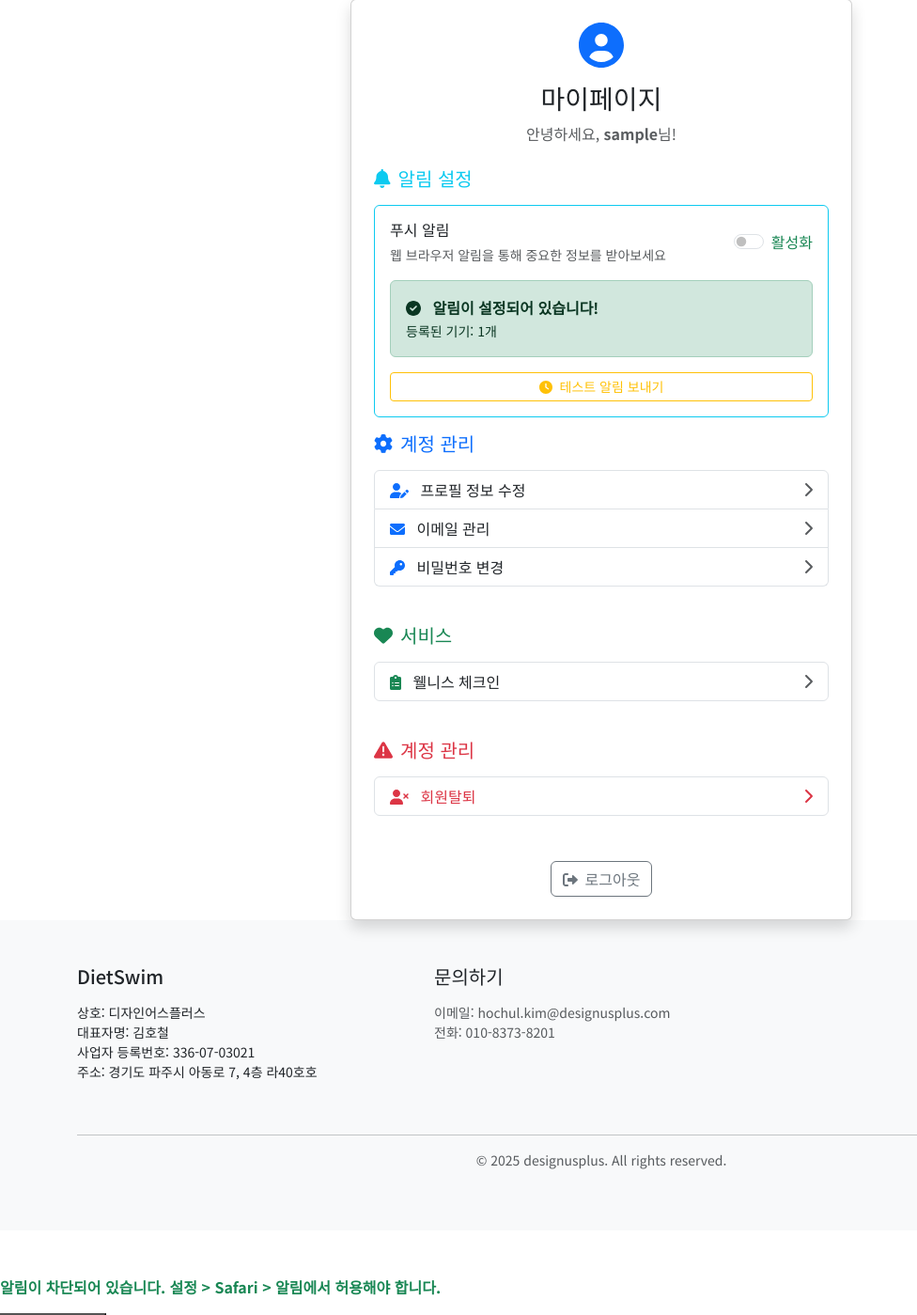
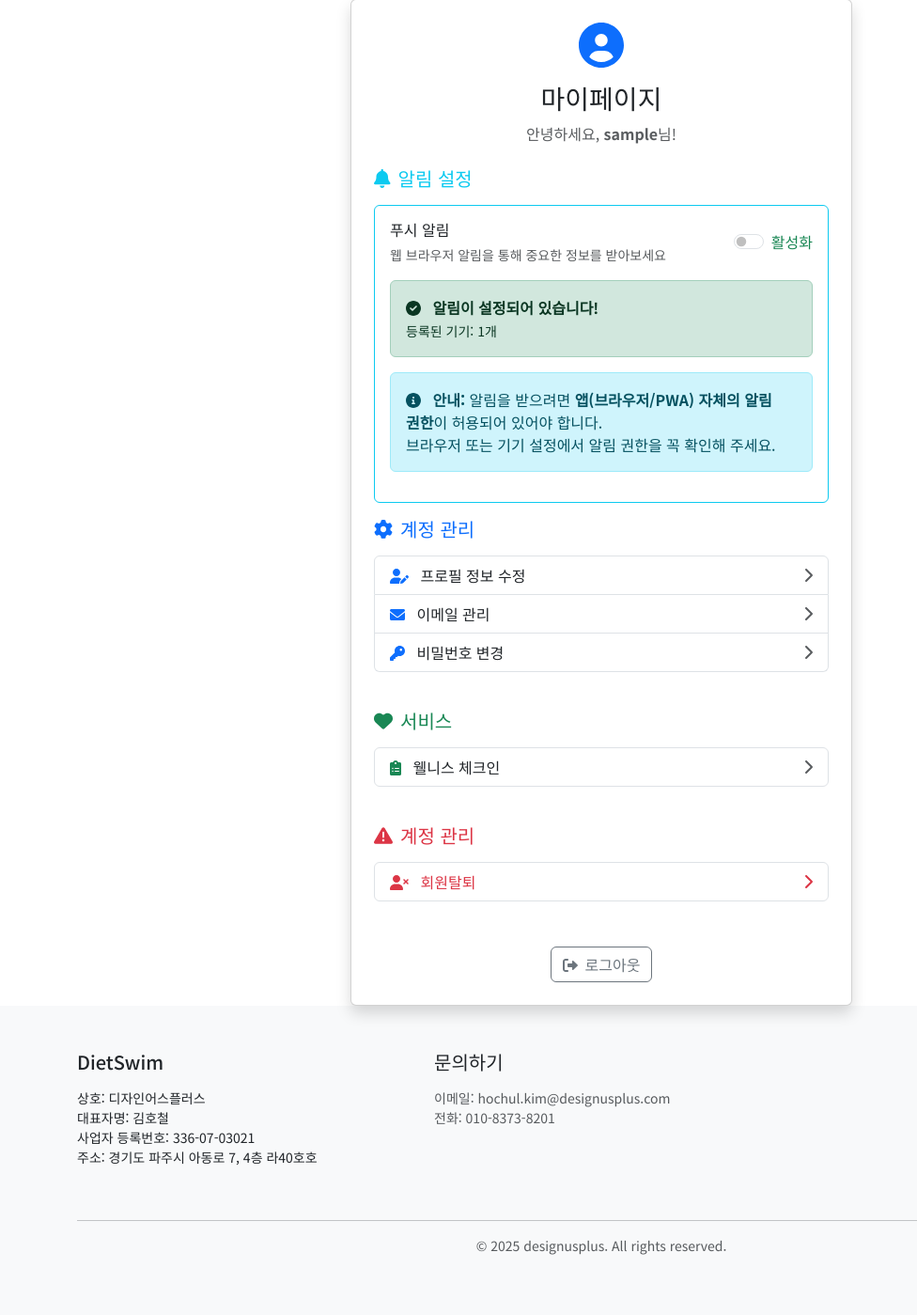
Before and after one commit to ohho-developer/diet_swim_page, a Django app: page /user/profile/ in a window 1280 px wide. Shown: the part 105-1504 px from the top of the page at 94% size, without its empty margins (0-976 px from the left). Run offline with Django 5.2, Linux system fonts and the light colour scheme; a user stored in the database is signed in; tables that the repository leaves empty hold one stand-in row (values such as "Sample post"); parts of the project's set-up code (start-up, migrations or seed data) failed here and were passed over; some libraries are stand-ins or nearby versions.

Commit message:
alarm fix

```diff
--- a/accounts/templates/accounts/profile.html
+++ b/accounts/templates/accounts/profile.html
@@ -49,23 +49,18 @@
                                             <strong>알림이 설정되어 있습니다!</strong><br>
                                             <small>등록된 기기: {{ user.fcm_devices.count }}개</small>
                                         </div>
-                                        <div class="d-grid">
-                                            <button type="button" class="btn btn-outline-warning btn-sm" onclick="triggerScheduledNotification()">
-                                                <i class="fas fa-clock me-2"></i>테스트 알림 보내기
-                                            </button>
-                                        </div>
                                     {% else %}
                                         <div class="alert alert-warning">
                                             <i class="fas fa-exclamation-triangle me-2"></i>
                                             <strong>알림이 설정되지 않았습니다.</strong><br>
                                             <small>브라우저에서 알림 권한을 허용해주세요.</small>
                                         </div>
-                                        <div class="d-grid">
-                                            <button type="button" class="btn btn-info btn-sm" onclick="requestNotificationPermission()">
-                                                <i class="fas fa-bell me-2"></i>알림 권한 요청
-                                            </button>
-                                        </div>
                                     {% endif %}
+                                    <div class="alert alert-info mt-2">
+                                        <i class="fas fa-info-circle me-2"></i>
+                                        <strong>안내:</strong> 알림을 받으려면 <b>앱(브라우저/PWA) 자체의 알림 권한</b>이 허용되어 있어야 합니다.<br>
+                                        브라우저 또는 기기 설정에서 알림 권한을 꼭 확인해 주세요.
+                                    </div>
                                 </div>
                             </div>
                         </div>
@@ -246,66 +241,6 @@ function sendTokenToServer(token) {
     });
 }
 
-
-
-// 스케줄된 알림 트리거 (모든 사용자에게)
-function triggerScheduledNotification() {
-    fetch('/api/cron/send-daily-message/', {
-        method: 'POST',
-        headers: {
-            'Content-Type': 'application/json',
-            'X-CSRFToken': getCookie('csrftoken'),
-        }
-    })
-    .then(response => {
-        if (response.ok) {
-            return response.json();
-        } else {
-            throw new Error('Failed to trigger scheduled notification');
-        }
-    })
-    .then(data => {
-        showAlert('테스트 알림을 보냈습니다!', 'success');
-        console.log('Test notification result:', data);
-    })
-    .catch(error => {
-        console.error('스케줄된 알림 트리거 오류:', error);
-        showAlert('스케줄된 알림 전송에 실패했습니다.', 'danger');
-    });
-}
-
-// 알림 토글 처리
-document.getElementById('notificationToggle').addEventListener('change', function() {
-    if (this.checked) {
-        requestNotificationPermission();
-    } else {
-        // 서버에서 FCM 토큰 삭제 요청
-        deleteFCMToken();
-        showAlert('알림이 비활성화되었습니다. 브라우저 설정에서도 권한을 취소하시면 더 확실합니다.', 'info');
-    }
-});
-
-// FCM 토큰 삭제 함수
-function deleteFCMToken() {
-    fetch('/api/delete-fcm-token/', {
-        method: 'POST',
-        headers: {
-            'Content-Type': 'application/json',
-            'X-CSRFToken': getCookie('csrftoken'),
-        }
-    })
-    .then(response => response.json())
-    .then(data => {
-        console.log('토큰 삭제 성공:', data);
-        // 페이지 새로고침하여 상태 업데이트
-        setTimeout(() => location.reload(), 1000);
-    })
-    .catch(error => {
-        console.error('토큰 삭제 실패:', error);
-        showAlert('토큰 삭제 중 오류가 발생했습니다.', 'danger');
-    });
-}
-
 // CSRF 토큰 가져오기
 function getCookie(name) {
     let cookieValue = null;
```
Also changed, not shown: notification/views.py (+4 -6 lines).
